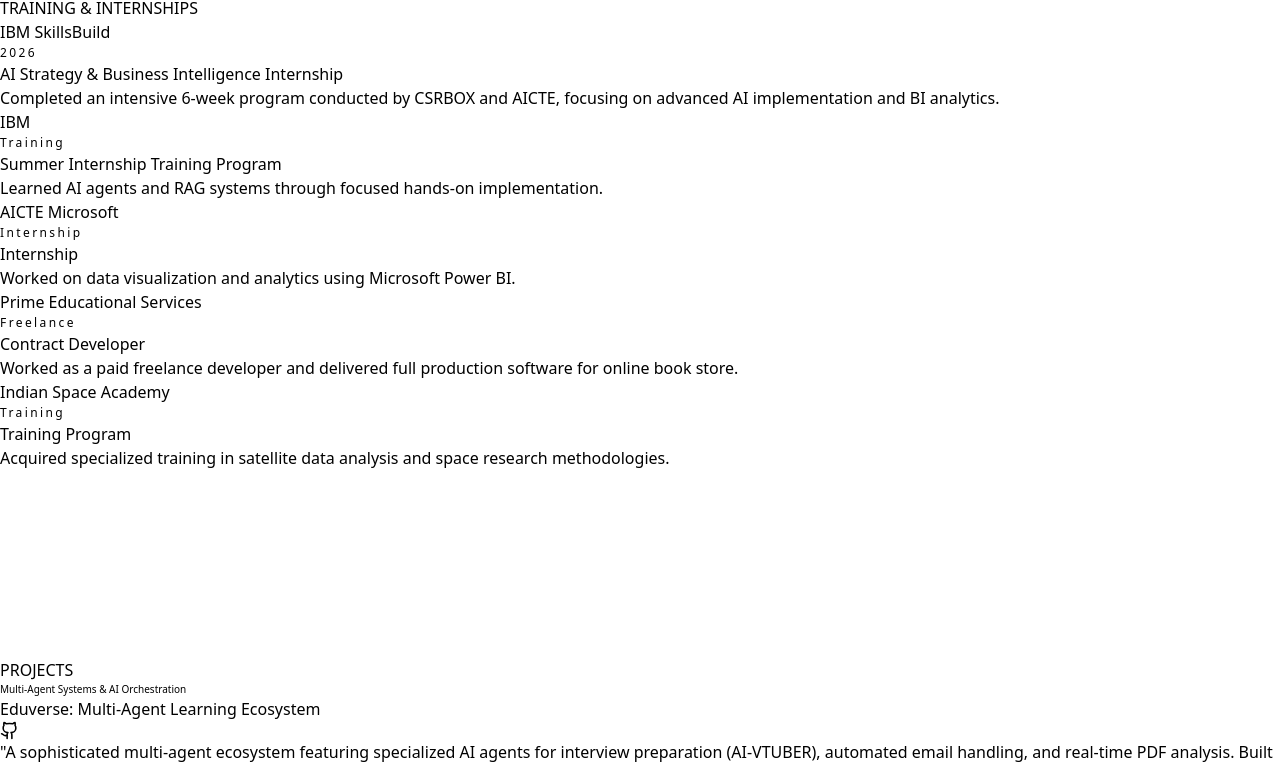
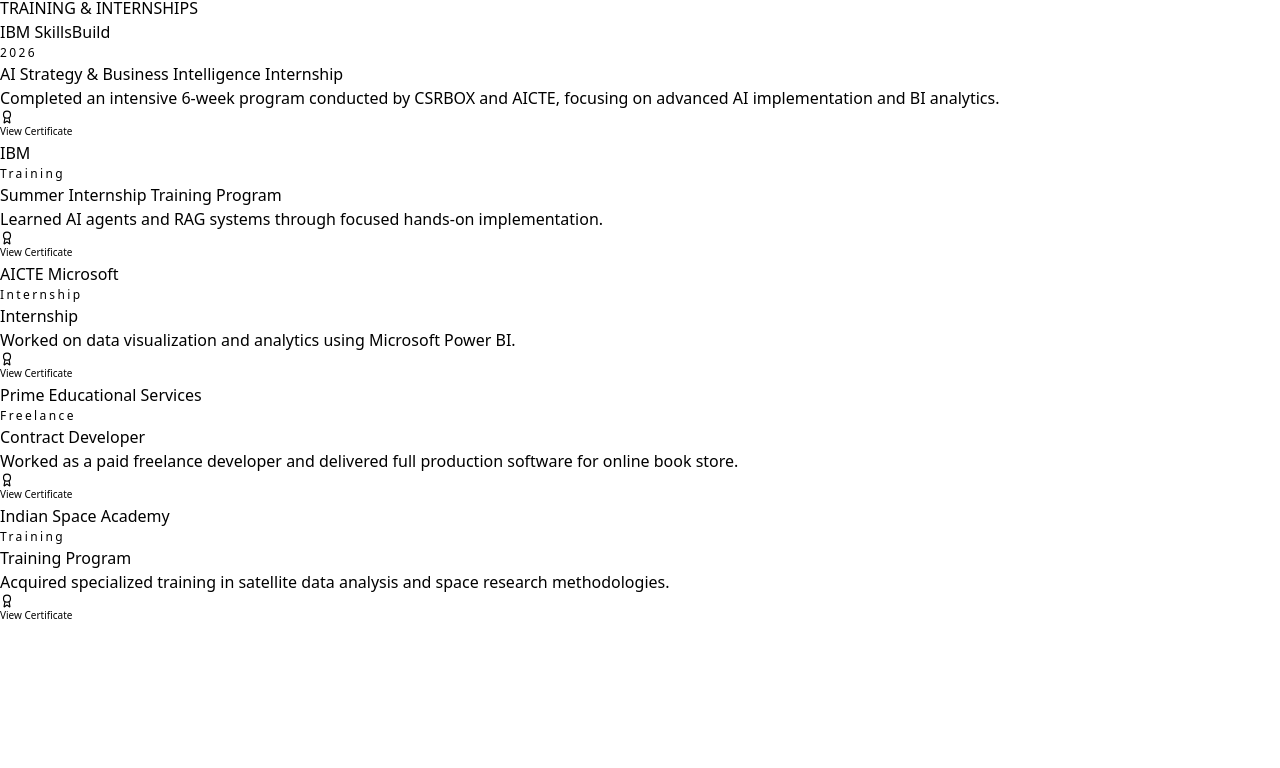
Before and after one commit to sankalpvasekar/My-Portfolio, a React (Vite) app: page / in a window 1280 px wide. Shown: the part 2842-3610 px from the top of the page. Built offline with nearby package versions, Linux system fonts and the light colour scheme.

Commit message:
adding certification

```diff
--- a/src/App.jsx
+++ b/src/App.jsx
@@ -8,6 +8,7 @@
     Network,
     Bot,
     Mail,
+    Award,
 } from 'lucide-react';
 
 const FallingWhiteFeathers = () => {
@@ -549,6 +550,15 @@
                                 <p className="text-gray-100 text-lg leading-relaxed font-medium bg-black/20 p-4 border-l-2 border-yellow-600">
                                     {exp.desc}
                                 </p>
+                                <motion.button
+                                    whileHover={{ scale: 1.05 }}
+                                    whileTap={{ scale: 0.95 }}
+                                    onClick={() => setIsCertModalOpen(true)}
+                                    className="mt-8 flex items-center gap-2 px-6 py-2 border border-yellow-600/30 text-yellow-500 font-black uppercase tracking-widest hover:bg-yellow-600/10 transition-all"
+                                    style={{ fontSize: '10px' }}
+                                >
+                                    <Award size={14} /> View Certificate
+                                </motion.button>
                             </motion.div>
                         ))}
                     </div>
```
